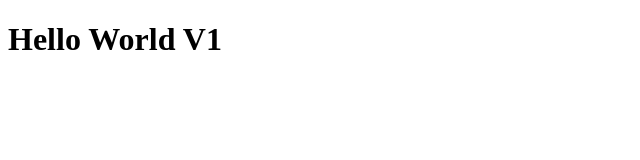
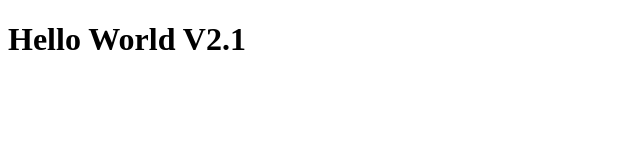
Before and after one commit to JitheshKaricheri/ci-cd-tutorial, a plain HTML site: page index.html in a window 1280 px wide. Shown: the full height of the page, 0-640 px from the left. Drawn offline with Linux system fonts and the light colour scheme.

Commit message:
ci-cd update

```diff
--- a/index.html
+++ b/index.html
@@ -6,7 +6,7 @@
     <title>Document</title>
 </head>
 <body>
-    <h1> Hello World V1</h1>
+    <h1> Hello World V2.1</h1>
 
 </body>
 </html>
```
Also changed, not shown: 1 other file.
